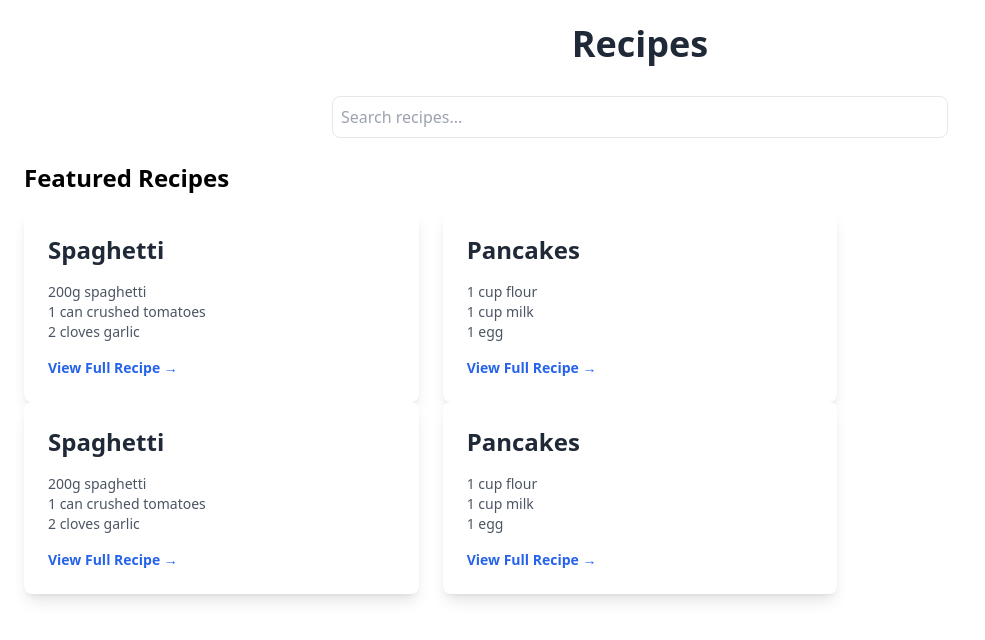
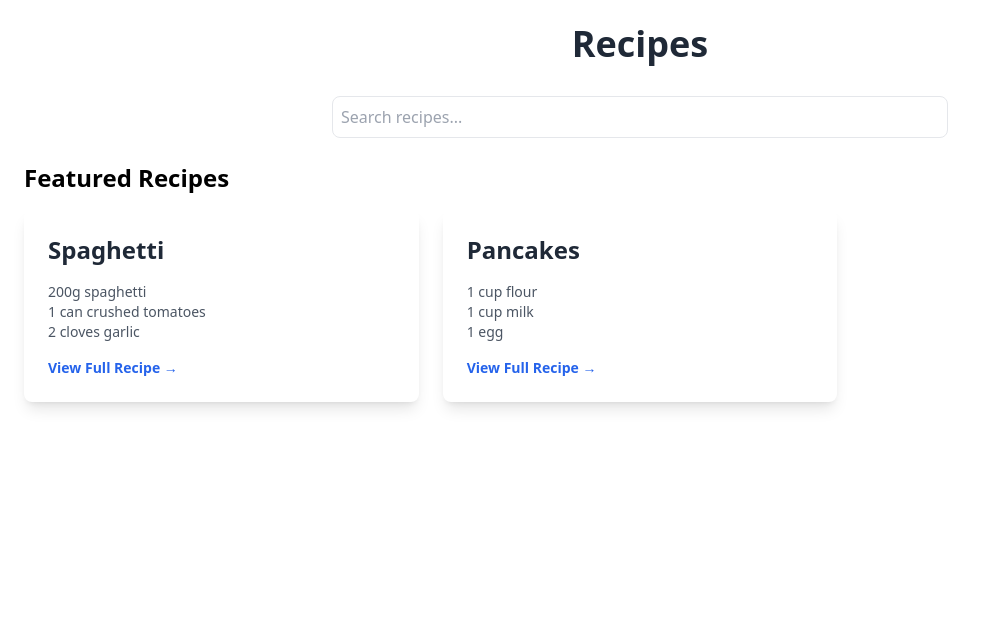
Before and after one commit to johnhhood/jump-to-recipe, a React (Create React App) app: page / in a window 1280 px wide. Shown: the top 640 px of the page, without its empty margins (0-985 px from the left). Built offline with nearby package versions, Linux system fonts and the light colour scheme.

Commit message:
Update App.js

```diff
--- a/src/App.js
+++ b/src/App.js
@@ -70,21 +70,6 @@ function RecipeList() {
           </div>
         ))}
       </div>
-          <div className="grid grid-cols-1 sm:grid-cols-2 lg:grid-cols-3 gap-6">
-  {filteredRecipes.slice(0, 6).map((recipe) => (
-    <div key={recipe.id} className="bg-white shadow-lg rounded-lg overflow-hidden p-6">
-      <Link to={`/recipe/${recipe.id}`} className="block">
-        <h2 className="text-2xl font-bold text-gray-800 mb-4">{recipe.title}</h2>
-        <ul className="list-none mb-4">
-          {recipe.ingredients.slice(0, 3).map((ingredient, index) => (
-            <li key={index} className="text-gray-600 text-sm">{ingredient}</li>
-          ))}
-        </ul>
-        <p className="text-blue-600 text-sm font-semibold">View Full Recipe →</p>
-      </Link>
-    </div>
-  ))}
-</div>
   </div>
   );
 }
```
